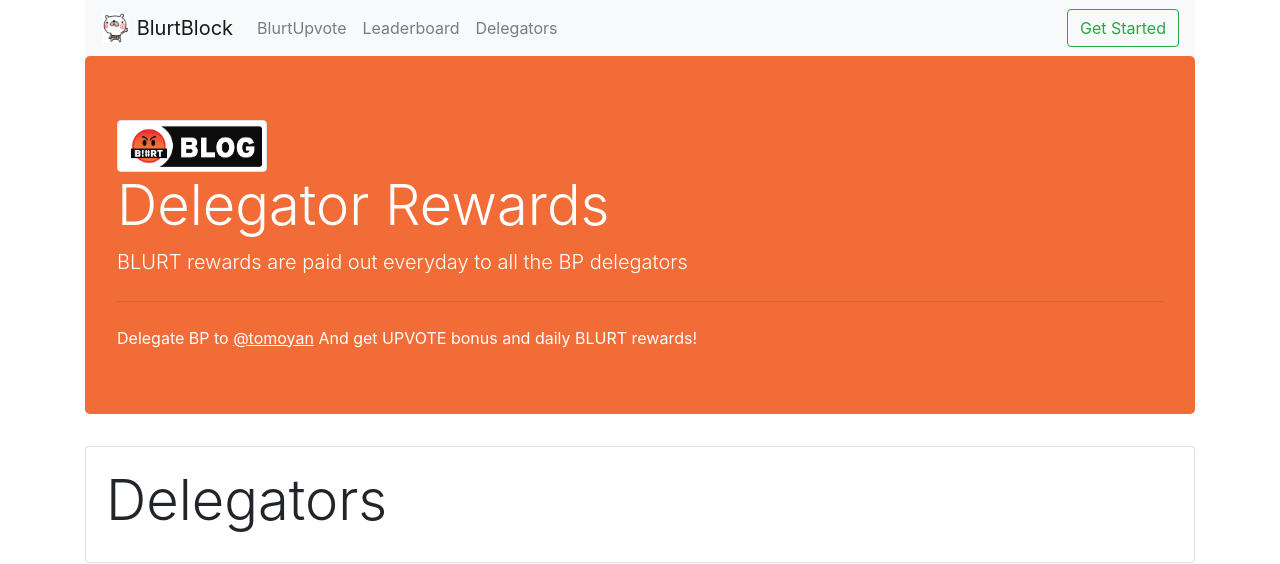
After one commit to tomoyan/blurtblock, a Flask app: template templates/blurt/delegators.html in a window 1280 px wide. The commit adds this page. Shown: the top 564 px of the page. Run offline with Flask 2, Linux system fonts and the light colour scheme; the template is opened without the code that fills it, so the values that code supplies are empty; parts of the project's set-up code (start-up, migrations or seed data) failed here and were passed over; some libraries are stand-ins or nearby versions.

Commit message:
add delegator list page

```diff
--- a/BlurtChain.py
+++ b/BlurtChain.py
@@ -42,7 +42,7 @@
         self.witness = 0
         self.nodes = [
             'https://rpc.blurt.world',
-            'https://rpc.blurt.buzz',
+            # 'https://rpc.blurt.buzz',
         ]
         random.shuffle(self.nodes)
 
@@ -739,6 +739,23 @@
         delegators = []
 
         # get delegators from firebase
+        # and return list of usernames and BPs
+        db_name = 'delegation_list'
+        data = self.firebase.child(db_name).child('list').get()
+
+        for d in data.each():
+            insert_data = {
+                'username': d.val()['username'],
+                'bp': f'{d.val()["bp"]:,.3f}',
+            }
+            delegators.append(insert_data)
+
+        return delegators
+
+    def get_delegations(self):
+        delegators = []
+
+        # get delegators from firebase
         # and return list of usernames
         db_name = 'delegation_list'
         data = self.firebase.child(db_name).child('list').get()
--- a/app.py
+++ b/app.py
@@ -94,6 +94,18 @@
     data = blurt.get_leaderboard()
 
     return render_template('blurt/leaderboard.html',
+                           data=data)
+
+
+@app.route('/blurt/delegators')
+@app.route('/blurt/delegators/')
+def delegators(username=None):
+    data = {}
+
+    blurt = BC.BlurtChain(username)
+    data = blurt.get_delegators()
+
+    return render_template('blurt/delegators.html',
                            data=data)
 
 
--- /dev/null
+++ b/templates/blurt/delegators.html
@@ -0,0 +1,98 @@
+<!doctype html>
+<html lang="en">
+    <head>
+        <!-- Required meta tags -->
+        <meta charset="utf-8">
+        <meta name="viewport" content="width=device-width, initial-scale=1, shrink-to-fit=no">
+
+        <!-- favicon -->
+        {% include 'favicon.html' %}
+
+        <!-- Bootstrap CSS -->
+        <link rel="stylesheet" href="https://stackpath.bootstrapcdn.com/bootstrap/4.5.0/css/bootstrap.min.css" integrity="sha384-9aIt2nRpC12Uk9gS9baDl411NQApFmC26EwAOH8WgZl5MYYxFfc+NcPb1dKGj7Sk" crossorigin="anonymous">
+        <!-- <link rel="stylesheet" href="{{ url_for('static', filename='css/bootstrap.min.css') }}"> -->
+        <link rel="stylesheet" href="{{ url_for('static', filename='css/blurt_style.css') }}">
+
+        <script src="{{ url_for('static', filename='js/jquery-3.5.1.min.js') }}"></script>
+
+        <!-- fontawesome kit -->
+        <script src="{{ url_for('static', filename='js/fontawesome.js') }}"></script>
+
+        <!-- Primary Meta Tags -->
+        {% include 'metatags.html' %}
+        <!-- Google Analytics -->
+        {% include 'gatag.html' %}
+
+    </head>
+    <body>
+
+        <div class="container">
+
+            <!-- top navigation menu -->
+            {% include 'navbar.html' %}
+
+            <div class="jumbotron bg-blurt text-white">
+                <img src="{{ url_for('static', filename='images/logo.png') }}"
+                    width="150" alt="blurt logo" class="img-thumbnail">
+                <h1 class="display-4">Delegator Rewards</h1>
+                <p class="lead">
+                    BLURT rewards are paid out everyday to all the BP delegators
+                </p>
+                <hr class="my-4">
+                Delegate BP to
+                <a href="https://blurt.blog/@tomoyan"
+                    class="bg-blurt text-white"
+                    target="_blank" rel="noopener noreferrer">
+                    <u>@tomoyan</u>
+                </a>
+                And get UPVOTE bonus and daily BLURT rewards!
+            </div>
+
+            <div class="card">
+                <div class="card-body">
+                    <h1 class="display-4">Delegators</h1>
+                        <ul class="list-group text-blurt">
+                            {% for user in data %}
+                            <li class="list-group-item">
+                                <div class="container">
+                                    <div class="row">
+                                        {{loop.index}}.
+                                        <div class="col-3">
+                                            <!-- {{ user['username'] }} -->
+                                            <img
+                                                src="https://images.blurt.blog/u/{{user['username']}}/avatar/small"
+                                                    onerror="this.onerror=null;
+                                                    this.src='/static/images/blurt_profile.png';"
+                                                alt="profile_image"
+                                                class="img-thumbnail rounded-circle float-left mr-3"
+                                            >
+                                        </div>
+                                        <div class="col">
+                                            <a class="text-blurt font-weight-bold mr-3"
+                                                href="https://blurtblock.herokuapp.com/{{user['username']}}"
+                                                target="_blank"
+                                                rel="noopener noreferrer">
+                                                <u>{{user['username']}}</u>
+                                            </a>
+                                            <br>
+                                            {{ user['bp'] }} <b>BP</b>
+                                        </div>
+                                    </div>
+                                <div>
+                            </li>
+                            {% endfor %}
+                        </ul>
+                </div>
+            </div>
+
+        </div>
+
+        <!-- jQuery first, then Popper.js, then Bootstrap JS -->
+        <script src="https://cdn.jsdelivr.net/npm/popper.js@1.16.0/dist/umd/popper.min.js" integrity="sha384-Q6E9RHvbIyZFJoft+2mJbHaEWldlvI9IOYy5n3zV9zzTtmI3UksdQRVvoxMfooAo" crossorigin="anonymous"></script>
+        <script src="https://stackpath.bootstrapcdn.com/bootstrap/4.5.0/js/bootstrap.min.js" integrity="sha384-OgVRvuATP1z7JjHLkuOU7Xw704+h835Lr+6QL9UvYjZE3Ipu6Tp75j7Bh/kR0JKI" crossorigin="anonymous"></script>
+      </body>
+
+    <!-- Footer -->
+    {% include 'footer.html' %}
+
+</html>
--- a/templates/navbar.html
+++ b/templates/navbar.html
@@ -23,6 +23,10 @@
                 <a class="nav-link" href="/blurt/leaderboard">Leaderboard
                 </a>
             </li>
+            <li class="nav-item">
+                <a class="nav-link" href="/blurt/delegators">Delegators
+                </a>
+            </li>
         </ul>
 
         <a class="btn btn-outline-success"
```
Also changed, not shown: static/images/blurt_profile - Copy.png (added), static/images/blurt_profile.png.
